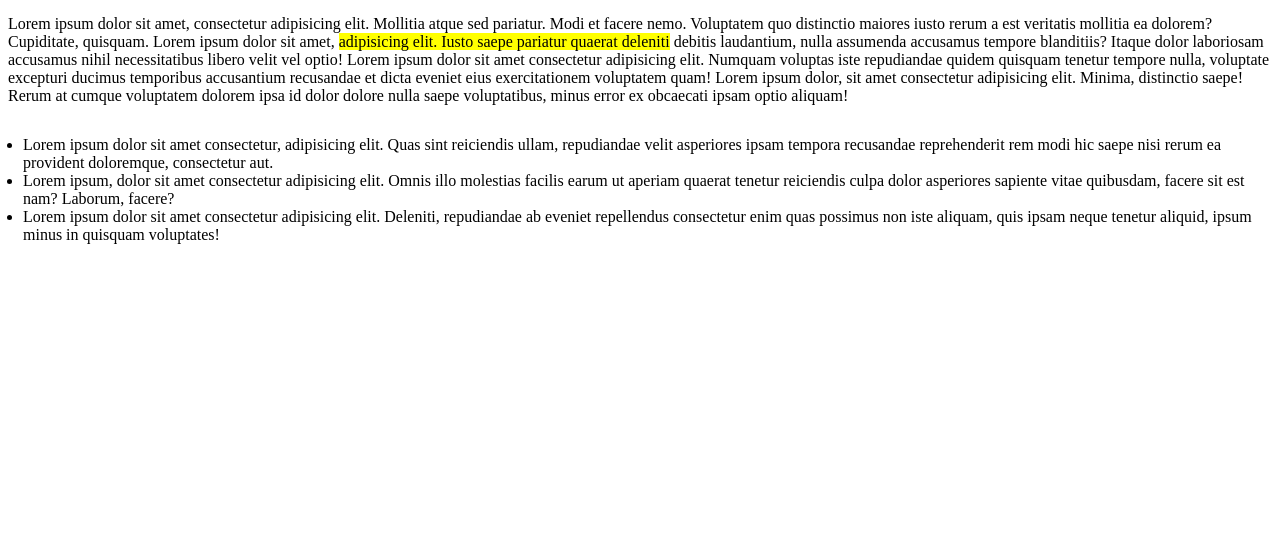
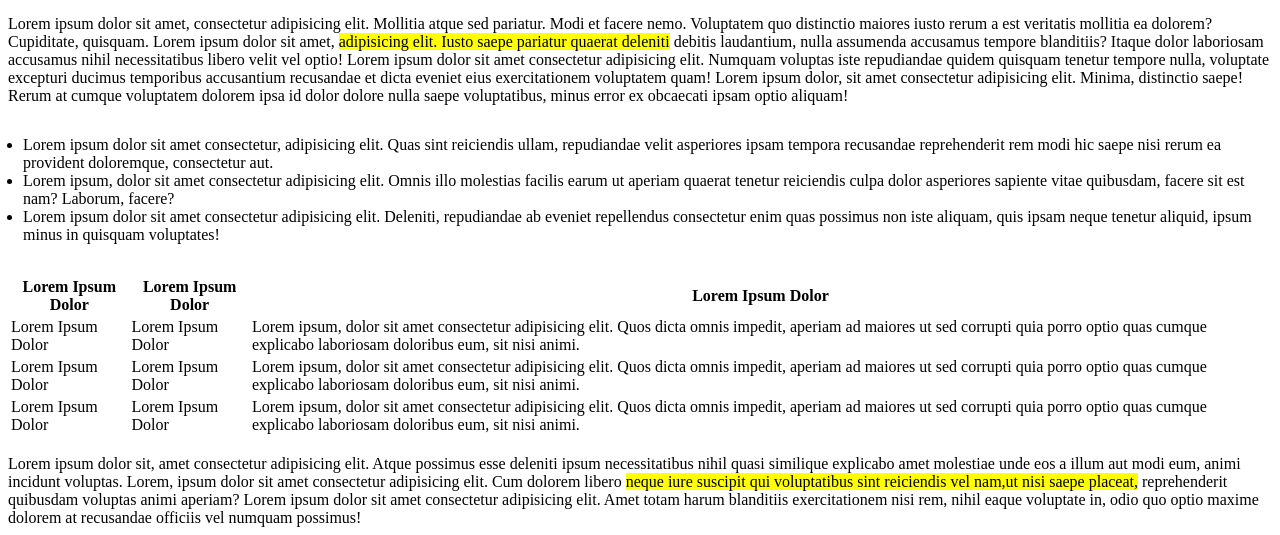
Before and after one commit to EttoreBarcella/html-css-booleaner, a plain HTML site: page index.html in a window 1280 px wide. Shown: the part 329-864 px from the top of the page. Before the commit the page ends 800 px from the top, so only its background shows below. Drawn offline with Linux system fonts and the light colour scheme.

Commit message:
html main completo

```diff
--- a/index.html
+++ b/index.html
@@ -39,7 +39,38 @@
                 <li>Lorem ipsum, dolor sit amet consectetur adipisicing elit. Omnis illo molestias facilis earum ut aperiam quaerat tenetur reiciendis culpa dolor asperiores sapiente vitae quibusdam, facere sit est nam? Laborum, facere?</li>
                 <li>Lorem ipsum dolor sit amet consectetur adipisicing elit. Deleniti, repudiandae ab eveniet repellendus consectetur enim quas possimus non iste aliquam, quis ipsam neque tenetur aliquid, ipsum minus in quisquam voluptates!</li>
             </ul>
-
+            <!-- Tabella  -->
+            <table>
+                <thead>
+                    <tr>
+                        <th>Lorem Ipsum Dolor</th>
+                        <th>Lorem Ipsum Dolor</th>
+                        <th>Lorem Ipsum Dolor</th>
+                    </tr>
+                </thead>
+                <tbody>
+                    <tr>
+                        <td>Lorem Ipsum Dolor</td>
+                        <td>Lorem Ipsum Dolor</td>
+                        <td>Lorem ipsum, dolor sit amet consectetur adipisicing elit. Quos dicta omnis impedit, aperiam ad maiores ut sed corrupti quia porro optio quas cumque explicabo laboriosam doloribus eum, sit nisi animi.</td>
+                    </tr>
+                    <tr>
+                        <td>Lorem Ipsum Dolor</td>
+                        <td>Lorem Ipsum Dolor</td>
+                        <td>Lorem ipsum, dolor sit amet consectetur adipisicing elit. Quos dicta omnis impedit, aperiam ad maiores ut sed corrupti quia porro optio quas cumque explicabo laboriosam doloribus eum, sit nisi animi.</td>
+                    </tr>
+                    <tr>
+                        <td>Lorem Ipsum Dolor</td>
+                        <td>Lorem Ipsum Dolor</td>
+                        <td>Lorem ipsum, dolor sit amet consectetur adipisicing elit. Quos dicta omnis impedit, aperiam ad maiores ut sed corrupti quia porro optio quas cumque explicabo laboriosam doloribus eum, sit nisi animi.</td>
+                    </tr>
+                </tbody>
+            </table>
+            <!-- chiusura tabella -->
+            <br>
+            Lorem ipsum dolor sit, amet consectetur adipisicing elit. Atque possimus esse deleniti ipsum necessitatibus nihil quasi similique explicabo amet molestiae unde eos a illum aut modi eum, animi incidunt voluptas.
+            Lorem, ipsum dolor sit amet consectetur adipisicing elit. Cum dolorem libero <span>neque iure suscipit qui voluptatibus sint reiciendis vel nam,ut nisi saepe placeat,</span> reprehenderit quibusdam voluptas animi aperiam?
+            Lorem ipsum dolor sit amet consectetur adipisicing elit. Amet totam harum blanditiis exercitationem nisi rem, nihil eaque voluptate in, odio quo optio maxime dolorem at recusandae officiis vel numquam possimus!
         </main>
         <!-- chiusura main -->
 
```
